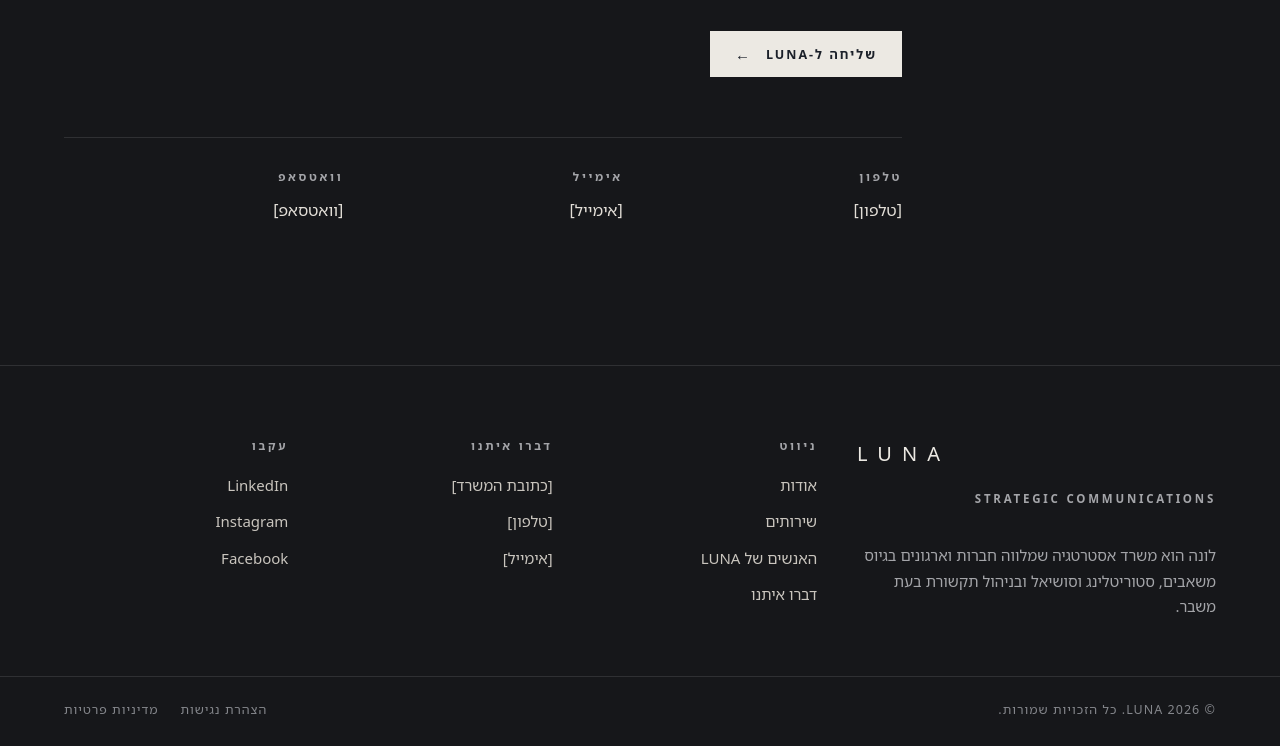
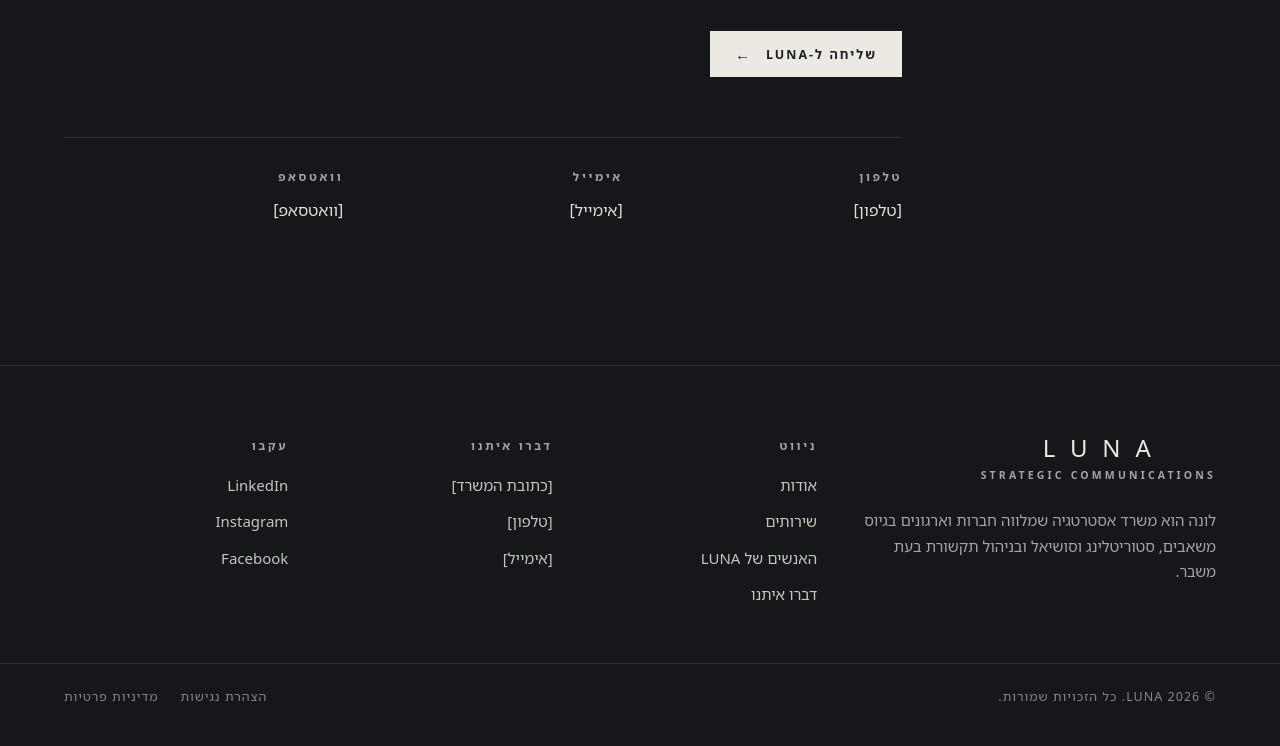
Before and after one commit to guygaz1002-source/luna-landing, a plain HTML site: page index.html in a window 1280 px wide. Shown: the part 3701-4447 px from the top of the page. Drawn offline with Linux system fonts and the light colour scheme; a web font is replaced by a local one.

Commit message:
Footer: stacked LUNA wordmark
Co-Authored-By: Claude Opus 5.5 <noreply@anthropic.com>
Claude-Session: https://claude.ai/code/session_01PYNatWwUh6p1CVcx6bGspq

```diff
--- a/index.html
+++ b/index.html
@@ -479,6 +479,11 @@ body.slide-open .ctab,body.slide-open .a11y,body.slide-open .totop{opacity:0;poi
   .fgrid{gap:28px;padding-top:50px}
 }
 
+
+.fmark{display:inline-flex;flex-direction:column;align-items:center;gap:10px;width:fit-content;direction:ltr}
+.fm-luna{font-weight:300;font-size:24px;letter-spacing:.62em;padding-left:.62em;color:var(--tx);line-height:1}
+.fm-sc{font-weight:600;font-size:10.5px;letter-spacing:.3em;padding-left:.3em;text-transform:uppercase;color:var(--mu);line-height:1}
+
 /* contact tab */
 .ctab{position:fixed;right:0;top:50%;transform:translateY(-50%);z-index:45;display:flex;flex-direction:column;align-items:center;gap:8px;padding:16px 10px;background:var(--gold);color:#1B2029;text-decoration:none;font-size:12.5px;font-weight:600;letter-spacing:.06em;writing-mode:vertical-rl;transition:background .3s,padding .3s}
 .ctab svg{writing-mode:horizontal-tb}
@@ -710,8 +715,7 @@ html.a-motion .reveal{opacity:1;transform:none}
 <footer id="footer">
   <div class="wrap fgrid">
     <div class="fcol fabout">
-      <span class="wordmark" style="font-size:20px">LUNA</span>
-      <span class="eyebrow" style="display:block;margin-top:8px">Strategic Communications</span>
+      <span class="fmark"><span class="fm-luna">LUNA</span><span class="fm-sc">Strategic Communications</span></span>
       <p>לונה הוא משרד אסטרטגיה שמלווה חברות וארגונים בגיוס משאבים, סטוריטלינג וסושיאל ובניהול תקשורת בעת משבר.</p>
     </div>
     <div class="fcol">
```
